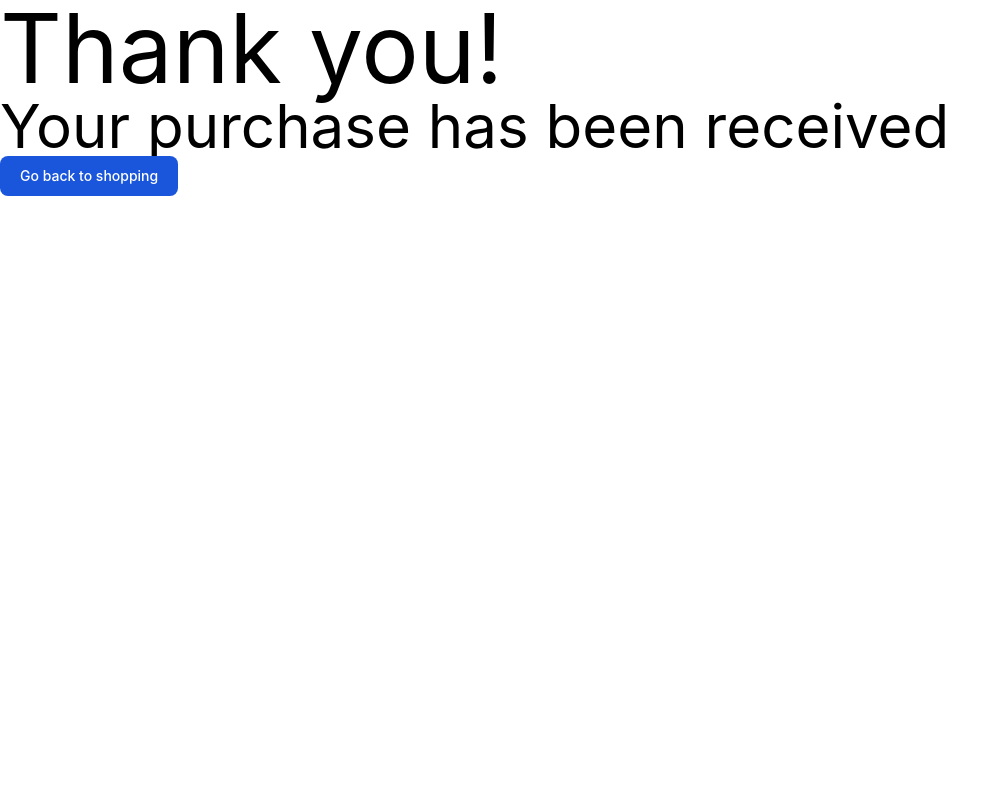
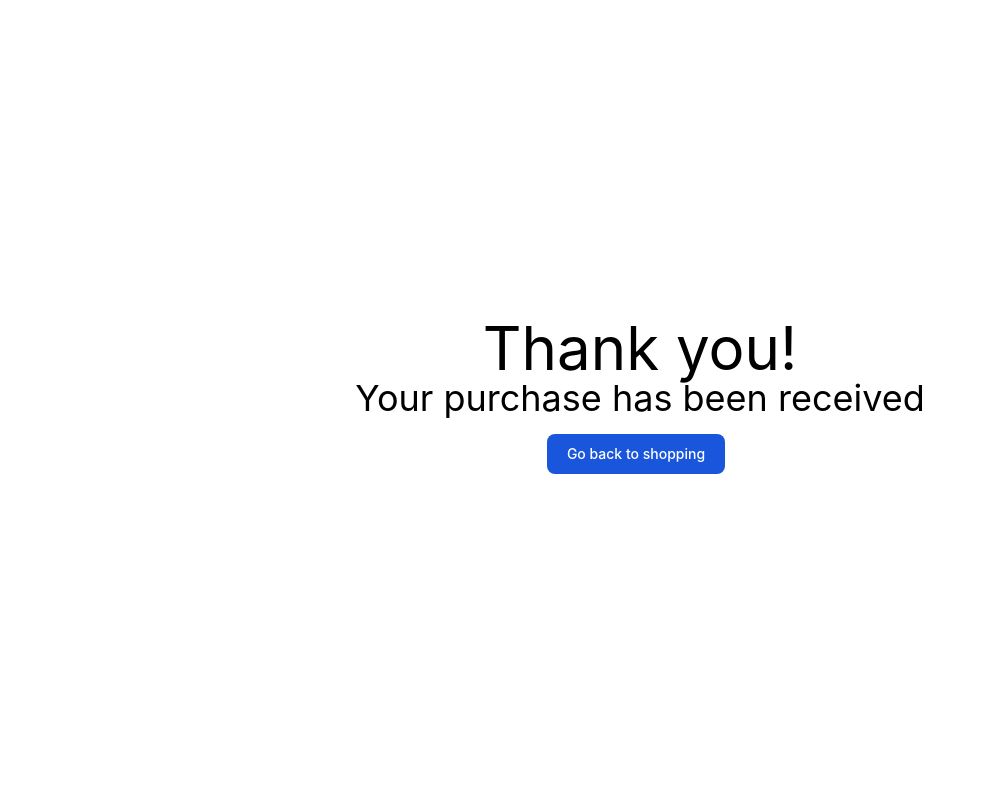
Before and after one commit to DihanVermeulen/CodeSpace-Online_Store, a PHP site: template src/views/PurchaseSuccessful.php in a window 1280 px wide. Shown: the whole page, without its empty margins (0-1008 px from the left). Run offline with PHP 8.4, Linux system fonts and the light colour scheme; the template is opened without the code that fills it, so the values that code supplies are empty.

Commit message:
Updated styling

```diff
--- a/src/views/PurchaseSuccessful.php
+++ b/src/views/PurchaseSuccessful.php
@@ -11,11 +11,11 @@
 </head>
 
 <body>
-    <section class="w-screen h-screen">
-        <h1 class="text-8xl">Thank you!</h1>
-        <p class="text-6xl">Your purchase has been received</p>
-        <form method="POST">
-            <button type="submit" name="products-tab" class="text-white bg-blue-700 hover:bg-blue-800 focus:ring-4 focus:ring-blue-300 font-medium rounded-lg text-sm px-5 py-2.5 mr-2 mb-2 dark:bg-blue-600 dark:hover:bg-blue-700 focus:outline-none dark:focus:ring-blue-800">Go back to shopping</button>
+    <section class="flex flex-col justify-center items-center w-screen h-screen">
+        <h1 class="text-6xl">Thank you!</h1>
+        <p class="text-4xl mb-4">Your purchase has been received</p>
+        <form method="POST" action="/">
+            <button type="submit" class="text-white bg-blue-700 hover:bg-blue-800 focus:ring-4 focus:ring-blue-300 font-medium rounded-lg text-sm px-5 py-2.5 mr-2 mb-2 dark:bg-blue-600 dark:hover:bg-blue-700 focus:outline-none dark:focus:ring-blue-800">Go back to shopping</button>
         </form>
     </section>
 </body>
```
